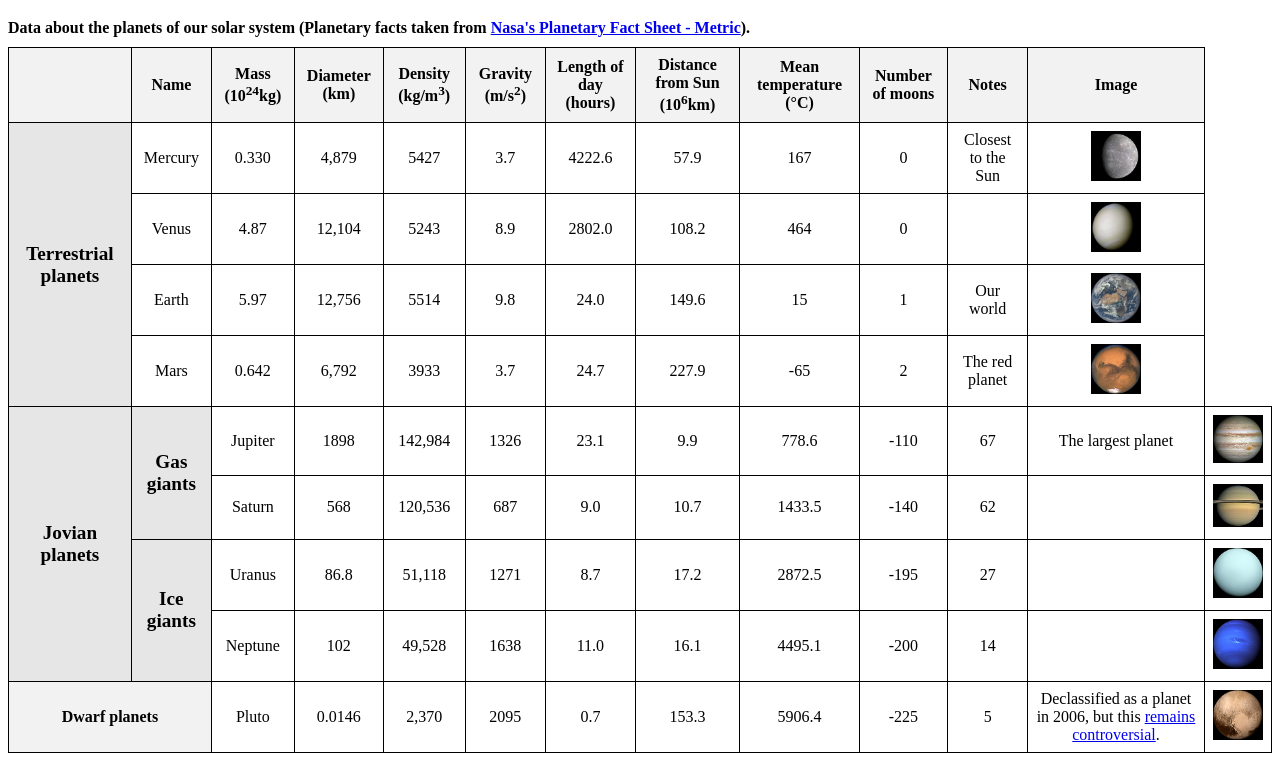
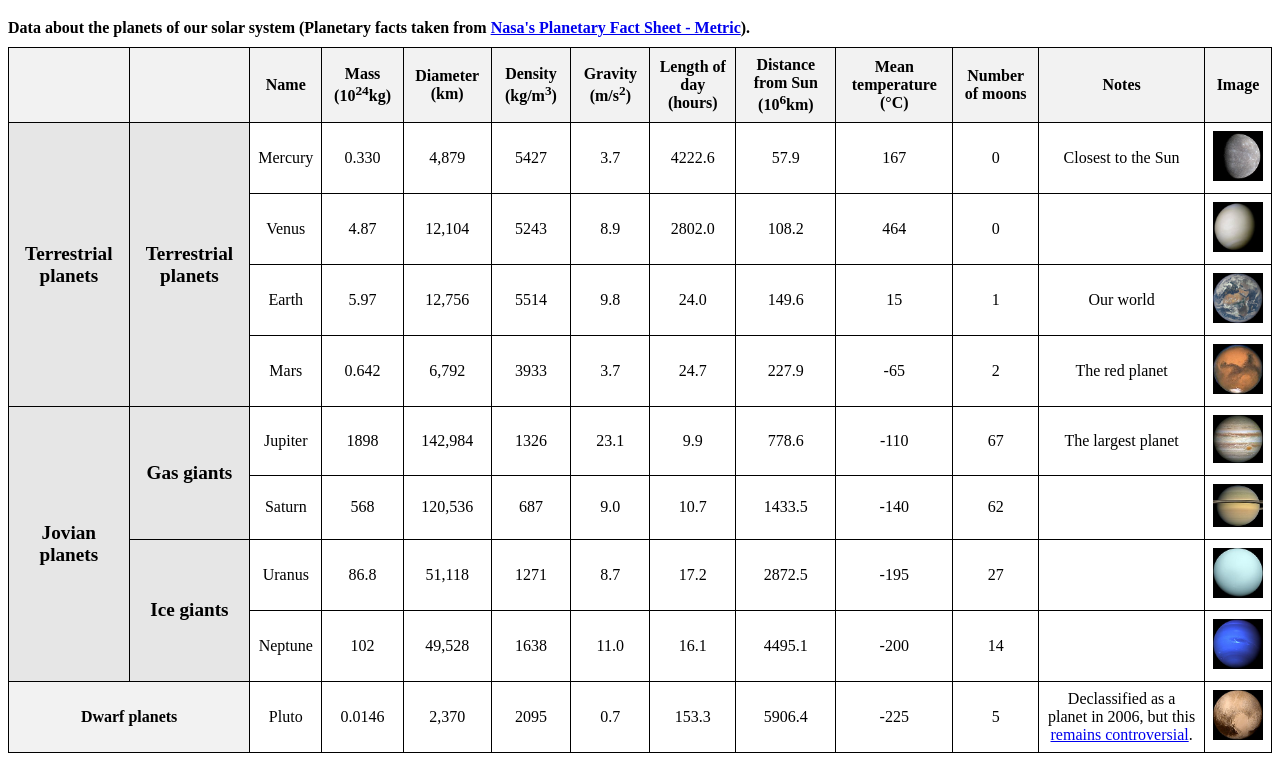
Before and after one commit to suldana-bit/suldana-bit.github.io, a plain HTML site: page planets-table /index.html in a window 1280 px wide. Shown: the part 61-822 px from the top of the page. Drawn offline with Linux system fonts and the light colour scheme.

Commit message:
Update index.html

```diff
--- a/planets-table /index.html
+++ b/planets-table /index.html
@@ -45,6 +45,7 @@
             <thead>
                 <tr>
                     <th></th>
+                    <th></th>
                     <th>Name</th>
                     <th>Mass (10<sup>24</sup>kg)</th>
                     <th>Diameter (km)</th>
@@ -60,6 +61,7 @@
             </thead>
             <tbody>
                 <tr>
+                    <th rowspan="4">Terrestrial planets</th>
                     <th rowspan="4">Terrestrial planets</th>
                     <td>Mercury</td>
                     <td>0.330</td>
```
